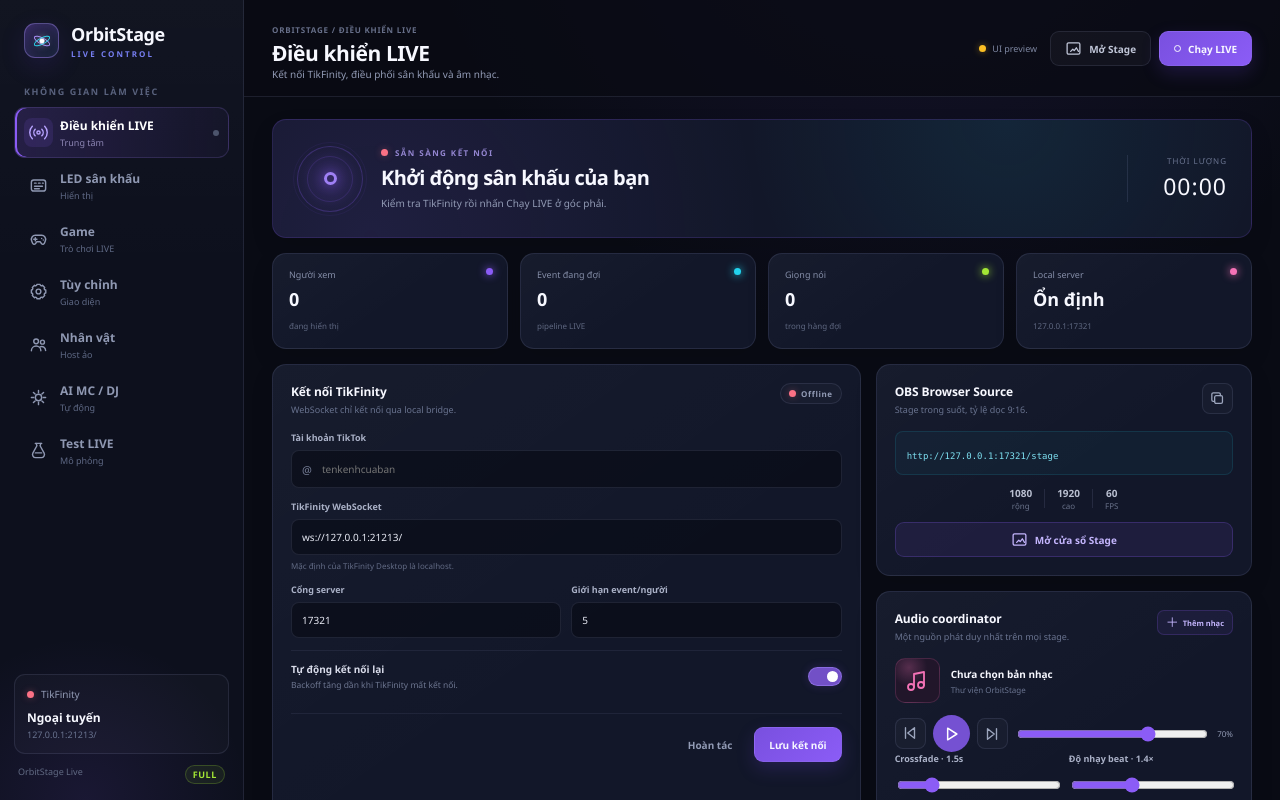
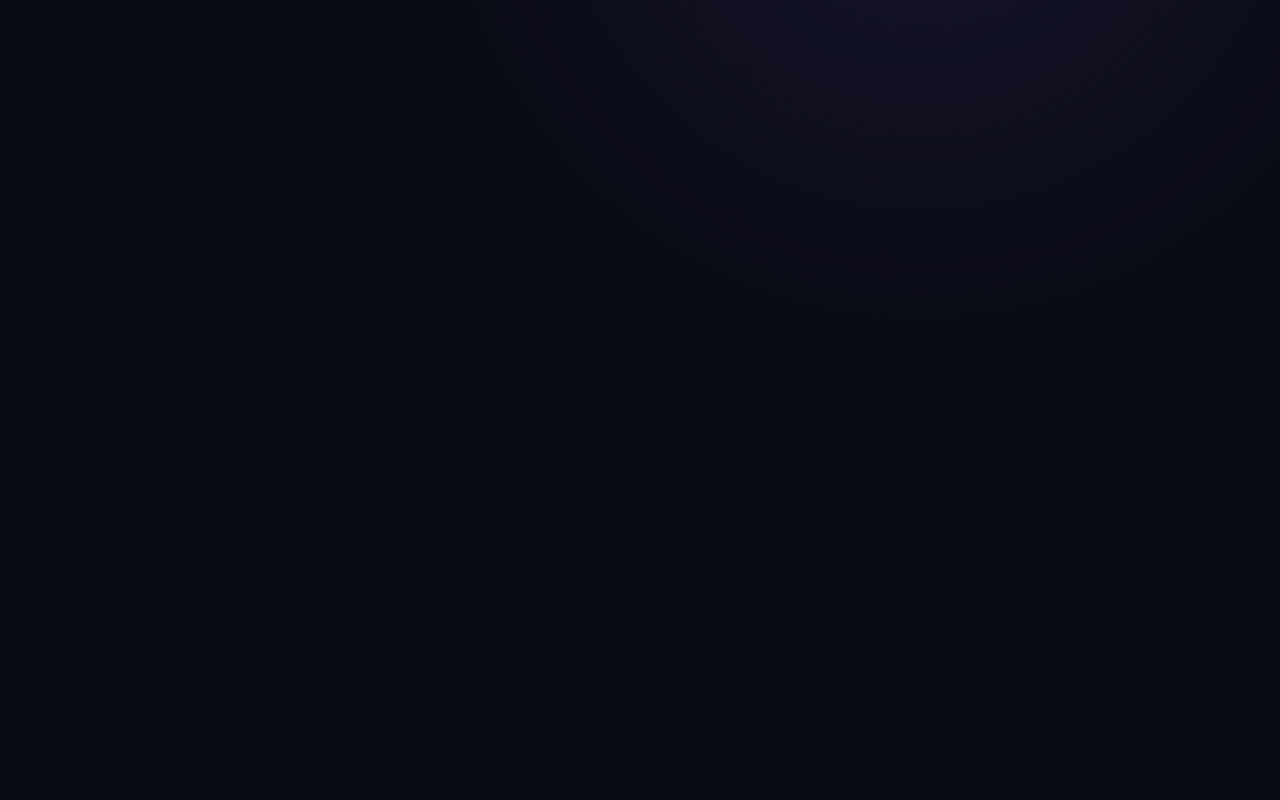
Before and after one commit to thiennv19215/baronl, a React (Vite) app in the folder apps/control/: page / in a window 1280 px wide. Built offline with nearby package versions, Linux system fonts and the light colour scheme.

Commit message:
make game store the control app entry

```diff
--- a/apps/control/src/main.tsx
+++ b/apps/control/src/main.tsx
@@ -1,12 +1,10 @@
 import React from 'react';
 import ReactDOM from 'react-dom/client';
-import App from './App';
 import { GameHubRoot } from './features/games';
 import './styles.css';
 
 ReactDOM.createRoot(document.getElementById('root')!).render(
   <React.StrictMode>
-    <App />
     <GameHubRoot />
   </React.StrictMode>,
 );
```
